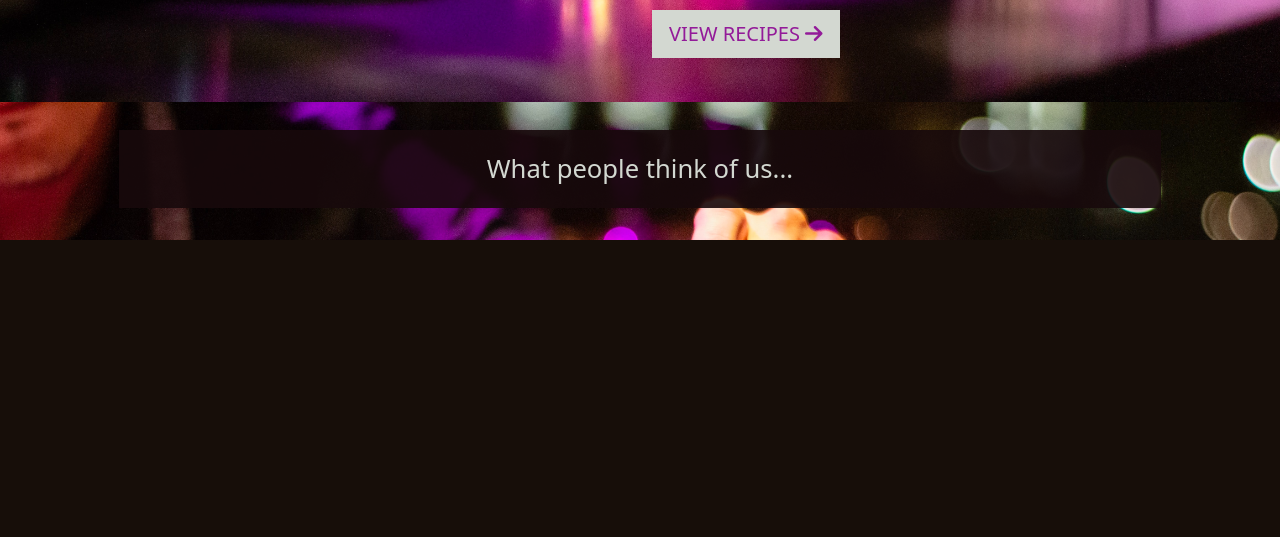
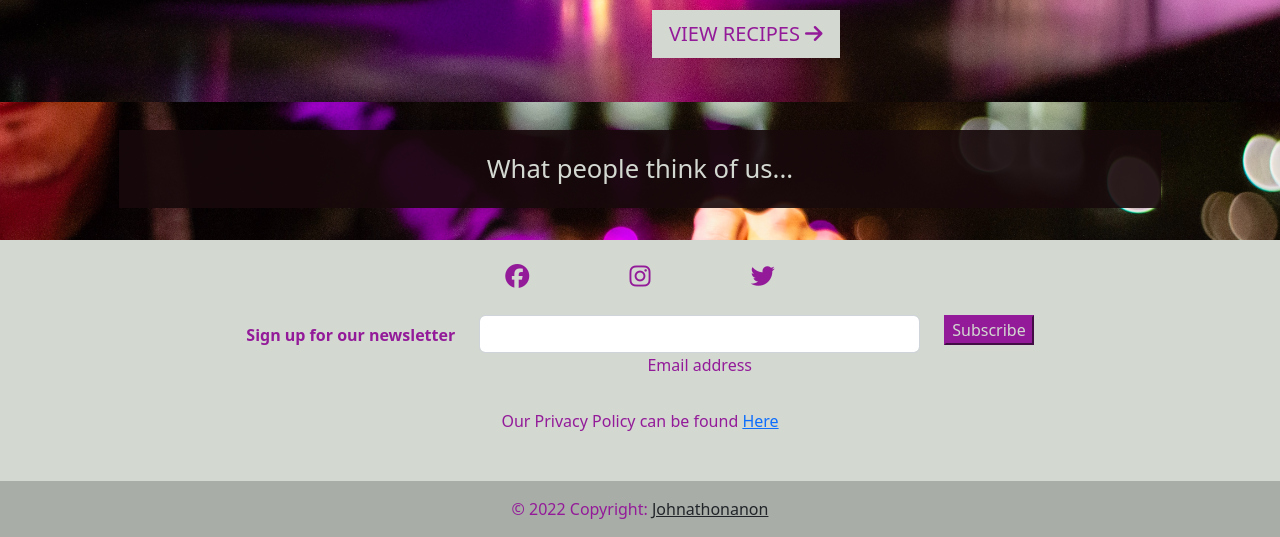
Before and after one commit to Johnathonanon/cocktail_drop, a Django app: page / in a window 1280 px wide. Shown: the part 794-1331 px from the top of the page. Before the commit the page ends 1034 px from the top, so only its background shows below. Run offline with Django 3.2, Linux system fonts and the light colour scheme; some libraries are stand-ins or nearby versions.

Commit message:
Add footer and CSS

```diff
--- a/static/css/base.css
+++ b/static/css/base.css
@@ -94,3 +94,13 @@ body {
     background-color: #931b99;
     color: #d3d8d1;
 }
+
+.footer {
+    background-color: #d3d8d1;
+    color: #931b99;
+}
+
+.footer i {
+    font-size: 1.5rem;
+    color: #931b99;
+}
--- a/templates/base.html
+++ b/templates/base.html
@@ -115,6 +115,82 @@
   {% block postloadjs %}
   {% endblock %}
 
+  <!-- Footer -->
+<footer class="footer text-center ">
+  <!-- Grid container -->
+  <div class="container p-4">
+
+    <!-- Section: Social media -->
+    <section class="mb-4">
+      <!-- Facebook -->
+      <a href="" class="mx-5"><i class="fa-brands fa-facebook"></i></a>
+      <a href="" class="mx-5"><i class="fa-brands fa-instagram"></i></a>
+      <a href="" class="mx-5"><i class="fa-brands fa-twitter"></i></a>
+    </section>
+    <!-- Section: Social media -->
+
+
+    <!-- Section: Form -->
+    <section class="">
+      <form action="">
+        <!--Grid row-->
+        <div class="row d-flex justify-content-center">
+          <!--Grid column-->
+          <div class="col-auto">
+            <p class="pt-2">
+              <strong>Sign up for our newsletter</strong>
+            </p>
+          </div>
+          <!--Grid column-->
+
+          <!--Grid column-->
+          <div class="col-md-5 col-12">
+            <!-- Email input -->
+            <div class="form-outline mb-4">
+              <input type="email" id="form5Example2" class="form-control" />
+              <label class="form-label" for="form5Example2">Email address</label>
+            </div>
+          </div>
+          <!--Grid column-->
+
+          <!--Grid column-->
+          <div class="col-auto">
+
+            <!-- Submit button -->
+            <button type="submit" class="search-btn">
+              Subscribe
+            </button>
+          </div>
+          <!--Grid column-->
+        </div>
+        <!--Grid row-->
+      </form>
+    </section>
+    <!-- Section: Form -->
+
+
+    <!-- Section: Text -->
+    <section class="mb-4">
+      <p>
+        Our Privacy Policy can be found <a href="">Here</a>
+      </p>
+    </section>
+    <!-- Section: Text -->
+
+
+  </div>
+  <!-- Grid container -->
+
+  <!-- Copyright -->
+  <div class="text-center p-3" style="background-color: rgba(0, 0, 0, 0.2)">
+    © 2022 Copyright:
+    <a class="text-dark" href="https://github.com/Johnathonanon">Johnathonanon</a>
+  </div>
+  <!-- Copyright -->
+
+</footer>
+<!-- Footer -->
+
 </body>
 
 </html>
```
